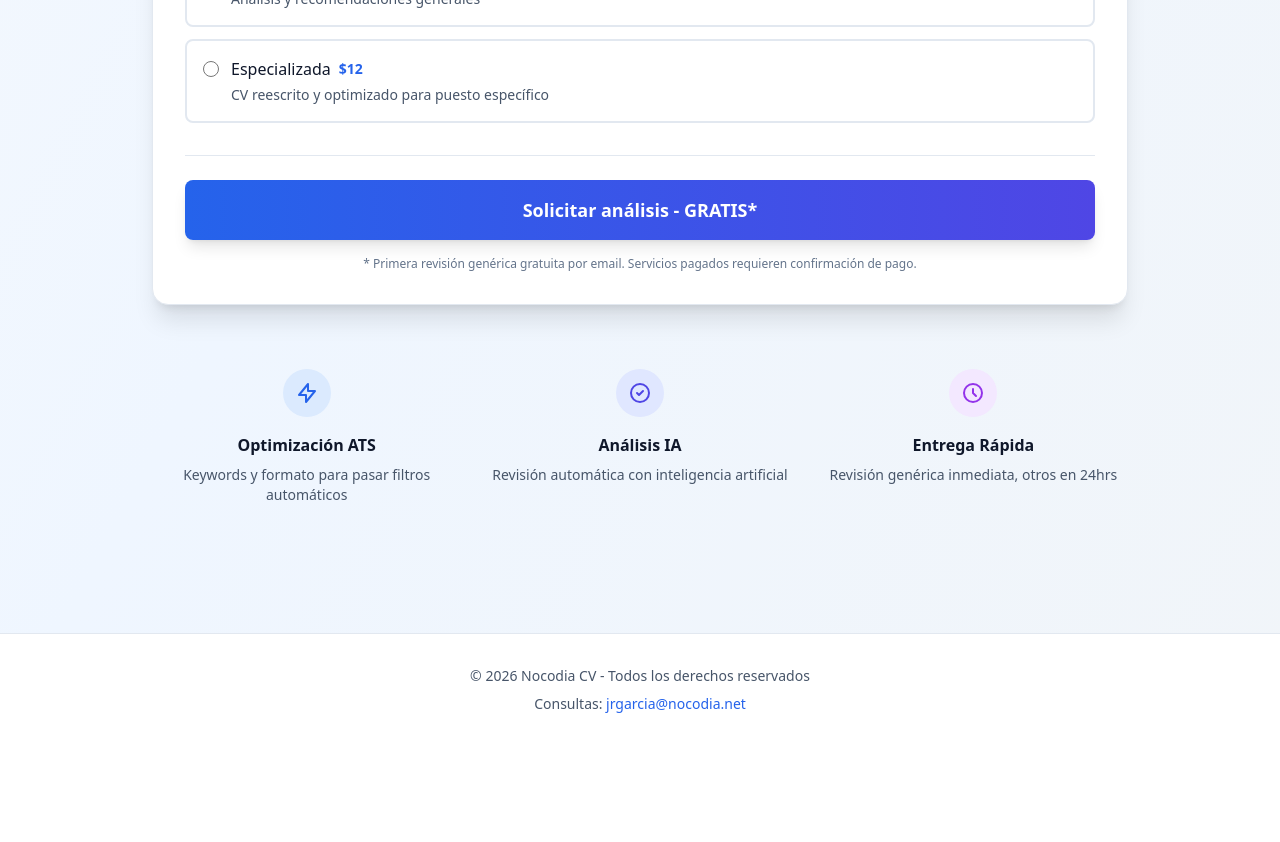
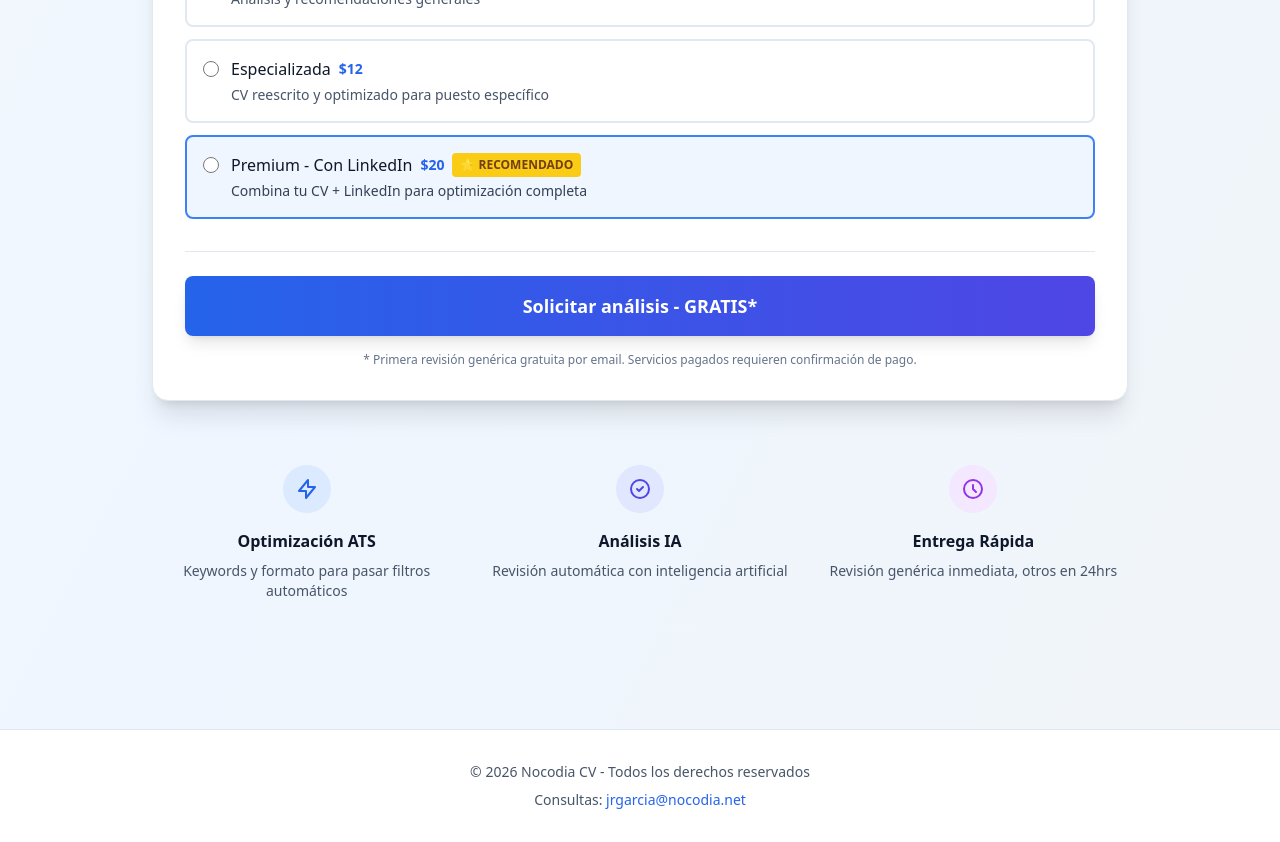
Before and after one commit to jrgarcia71/nocodia-cv-landing, a React (Vite) app: page / in a window 1280 px wide. Shown: the part 1660-2502 px from the top of the page. Before the commit the page ends 2406 px from the top, so only its background shows below. Built offline with nearby package versions, Linux system fonts and the light colour scheme.

Commit message:
Update App.jsx

```diff
--- a/src/App.jsx
+++ b/src/App.jsx
@@ -87,10 +87,11 @@ export default function App() {
   };
 
   const getPrice = () => {
-    if (formData.tieneCV === 'no') {
-      return formData.tipoRevision === 'premium' ? '$20' : '$15';
-    }
-    return formData.tipoRevision === 'generica' ? 'GRATIS*' : '$12';
+    if (formData.tipoRevision === 'generica') return 'GRATIS*';
+    if (formData.tipoRevision === 'especializada') return '$12';
+    if (formData.tipoRevision === 'basico') return '$15';
+    if (formData.tipoRevision === 'premium') return '$20';
+    return '';
   };
 
   return (
@@ -224,7 +225,7 @@ export default function App() {
                     name="tieneCV"
                     value="si"
                     checked={formData.tieneCV === 'si'}
-                    onChange={(e) => setFormData(prev => ({ ...prev, tieneCV: e.target.value }))}
+                    onChange={(e) => setFormData(prev => ({ ...prev, tieneCV: e.target.value, tipoRevision: 'generica' }))}
                     className="w-4 h-4 text-blue-600"
                   />
                   <span className="ml-3 text-slate-900 font-medium">Sí, tengo CV para revisar</span>
@@ -235,7 +236,7 @@ export default function App() {
                     name="tieneCV"
                     value="no"
                     checked={formData.tieneCV === 'no'}
-                    onChange={(e) => setFormData(prev => ({ ...prev, tieneCV: e.target.value }))}
+                    onChange={(e) => setFormData(prev => ({ ...prev, tieneCV: e.target.value, tipoRevision: 'basico' }))}
                     className="w-4 h-4 text-blue-600"
                   />
                   <span className="ml-3 text-slate-900 font-medium">No, necesito crear uno desde cero</span>
@@ -315,6 +316,26 @@ export default function App() {
                       <p className="text-sm text-slate-600 mt-1">CV reescrito y optimizado para puesto específico</p>
                     </div>
                   </label>
+                  <label className="flex items-start p-4 border-2 border-blue-500 bg-blue-50 rounded-lg cursor-pointer hover:bg-blue-100 transition-colors">
+                    <input
+                      type="radio"
+                      name="tipoRevision"
+                      value="premium"
+                      checked={formData.tipoRevision === 'premium'}
+                      onChange={(e) => setFormData(prev => ({ ...prev, tipoRevision: e.target.value }))}
+                      className="w-4 h-4 text-blue-600 mt-1"
+                    />
+                    <div className="ml-3 flex-1">
+                      <div className="flex items-center gap-2">
+                        <span className="text-slate-900 font-medium">Premium - Con LinkedIn</span>
+                        <span className="text-blue-600 font-bold text-sm">$20</span>
+                        <span className="text-xs bg-yellow-400 text-yellow-900 px-2 py-1 rounded font-bold">
+                          ⭐ RECOMENDADO
+                        </span>
+                      </div>
+                      <p className="text-sm text-slate-700 mt-1">Combina tu CV + LinkedIn para optimización completa</p>
+                    </div>
+                  </label>
                 </div>
               ) : (
                 <div className="space-y-3">
@@ -360,10 +381,10 @@ export default function App() {
             </section>
 
             {/* LinkedIn PDF Upload (para premium) */}
-            {formData.tieneCV === 'no' && formData.tipoRevision === 'premium' && (
+            {formData.tipoRevision === 'premium' && (
               <section>
                 <h4 className="text-lg font-semibold text-slate-900 mb-4 pb-2 border-b border-slate-200">
-                  4. Tu perfil de LinkedIn (PDF)
+                  {formData.tieneCV === 'si' ? '5' : '4'}. Tu perfil de LinkedIn (PDF)
                 </h4>
 
                 <div className="bg-blue-50 border border-blue-200 rounded-lg p-4 mb-4">
@@ -387,7 +408,7 @@ export default function App() {
                       accept=".pdf"
                       onChange={(e) => handleFileChange(e, 'linkedinFile')}
                       className="hidden"
-                      required={formData.tieneCV === 'no' && formData.tipoRevision === 'premium'}
+                      required={formData.tipoRevision === 'premium'}
                     />
                   </label>
                   <p className="text-sm text-slate-500 mt-2">PDF, máximo 10MB</p>
@@ -404,7 +425,9 @@ export default function App() {
             {(formData.tipoRevision === 'especializada' || formData.tipoRevision === 'premium') && (
               <section>
                 <h4 className="text-lg font-semibold text-slate-900 mb-4 pb-2 border-b border-slate-200">
-                  {formData.tieneCV === 'si' ? '5' : '5'}. Puesto objetivo
+                  {formData.tieneCV === 'si' && formData.tipoRevision === 'premium' ? '6' :
+                   formData.tieneCV === 'no' && formData.tipoRevision === 'premium' ? '5' :
+                   formData.tieneCV === 'si' ? '5' : '4'}. Puesto objetivo
                 </h4>
                 <div className="grid md:grid-cols-2 gap-4">
                   <div>
@@ -465,7 +488,9 @@ export default function App() {
             {(formData.tipoRevision === 'especializada' || formData.tipoRevision === 'premium') && (
               <section>
                 <h4 className="text-lg font-semibold text-slate-900 mb-4 pb-2 border-b border-slate-200">
-                  {formData.tieneCV === 'si' ? '6' : '6'}. Información adicional
+                  {formData.tieneCV === 'si' && formData.tipoRevision === 'premium' ? '7' :
+                   formData.tieneCV === 'no' && formData.tipoRevision === 'premium' ? '6' :
+                   formData.tieneCV === 'si' ? '6' : '5'}. Información adicional
                 </h4>
 
                 <div className="bg-slate-50 border border-slate-200 rounded-lg p-4 mb-4">
```
